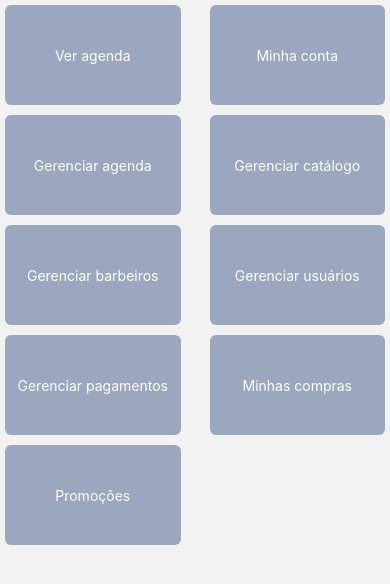
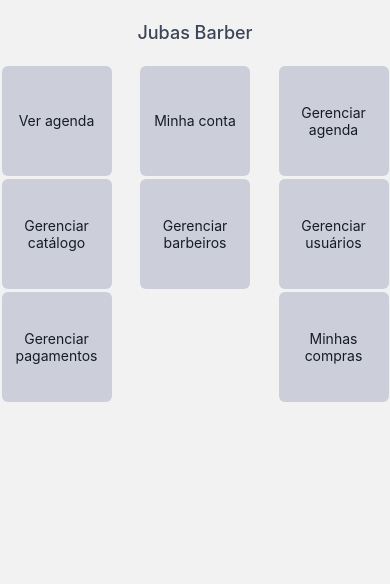
Before and after one commit to marcelo-de-santana/jubas-app, a React Native app: screen /HomeScreen in a window 390 px wide. Shown: the top 584 px of the page. Built offline with nearby package versions, Linux system fonts and the light colour scheme.

Commit message:
Ajuste da Tela Home

```diff
--- a/src/components/List/EmptyList.tsx
+++ b/src/components/List/EmptyList.tsx
@@ -1,10 +1,10 @@
-import {theme} from '@styles';
+import {text, theme} from '@styles';
 import {Text, View} from 'react-native';
 
 export function EmptyListScreen({title}: {title: string}) {
   return (
     <View style={theme.containerJustifyCenter}>
-      <Text style={theme.blackTextSmallCenter}>{title}</Text>
+      <Text style={text.blackTextCenter16}>{title}</Text>
     </View>
   );
 }
--- a/src/components/List/SimpleListItem.tsx
+++ b/src/components/List/SimpleListItem.tsx
@@ -12,11 +12,7 @@ export function SimpleListItem({
     <TouchableOpacity style={theme.blueBoxItems} onPress={onPress}>
       {textValues ? (
         <View
-          style={{
-            flexDirection: 'row',
-            flexWrap: 'wrap',
-            justifyContent: 'space-between',
-          }}>
+          style={theme.boxFlexRow}>
           {textValues.map((value, index) => (
             <Text key={index} style={text.whiteText16}>
               {value}
--- /dev/null
+++ b/src/components/Watch.tsx
@@ -0,0 +1,33 @@
+import {useEffect, useState} from 'react';
+import {Text, View} from 'react-native';
+
+export function Watch() {
+  const [time, setTime] = useState('');
+
+  function searchTime() {
+    const date = new Date();
+    const hour = date.getHours().toString().padStart(2, '0');
+    const minutes = date.getMinutes().toString().padStart(2, '0');
+    const seconds = date.getSeconds().toString().padStart(2, '0');
+
+    return `${hour}:${minutes}:${seconds}`;
+  }
+
+  useEffect(() => {
+    setTimeout(() => {
+      setTime(searchTime());
+    }, 1000);
+  });
+
+  return (
+    <View
+      style={{
+        borderRadius: 6,
+        padding: 40,
+        flexDirection: 'row',
+        justifyContent: 'center',
+      }}>
+      <Text style={{fontSize: 60, color: '#3C4659'}}>{time}</Text>
+    </View>
+  );
+}
--- a/src/components/index.ts
+++ b/src/components/index.ts
@@ -6,3 +6,4 @@ export * from './List';
 export * from './Loaders';
 export * from './Modal';
 export * from './TextAlertError';
+export * from './Watch';
--- a/src/routes/AppStack.tsx
+++ b/src/routes/AppStack.tsx
@@ -2,7 +2,7 @@ import {
   NativeStackScreenProps,
   createNativeStackNavigator,
 } from '@react-navigation/native-stack';
-import {HomeScreen, UsersScreen} from '@screens';
+import {HomeScreen, UnderConstruction, UsersScreen} from '@screens';
 import {EmployeeScreen} from '@screens';
 
 export type AppStackProps = NativeStackScreenProps<AppStackParamList>;
@@ -14,6 +14,7 @@ export type AppStackParamList = {
   ScheduleManagement: undefined;
   ServiceBookScreens: undefined;
   ServiceCatalogScreens: undefined;
+  UnderConstruction: undefined;
   UsersScreens: undefined;
 };
 
@@ -32,7 +33,11 @@ export function AppStack() {
         headerTitleAlign: 'center',
       }}
       initialRouteName="HomeScreen">
-      <NativeStack.Screen name="HomeScreen" component={HomeScreen} />
+      <NativeStack.Screen
+        name="HomeScreen"
+        component={HomeScreen}
+        options={{title: 'Jubas Barber', headerShown: true}}
+      />
       <NativeStack.Screen
         name="EmployeeScreen"
         component={EmployeeScreen}
@@ -43,6 +48,10 @@ export function AppStack() {
         component={UsersScreen}
         options={{title: 'Usuários', headerShown: true}}
       />
+      <NativeStack.Screen
+        name="UnderConstruction"
+        component={UnderConstruction}
+      />
     </NativeStack.Navigator>
   );
 }
--- a/src/screens/HomeScreen/HomeScreen.tsx
+++ b/src/screens/HomeScreen/HomeScreen.tsx
@@ -1,60 +1,40 @@
-import {Alert, Text, TouchableOpacity, View} from 'react-native';
 import {Screen} from '@components';
-import {menu, theme} from '@styles';
 import {AppStackProps} from '@routes';
+import {Menu} from './components/Menu';
 
 export function HomeScreen({navigation}: AppStackProps) {
-  const {navigate} = navigation;
+  const menuOptions = [
+    {
+      title: 'Ver agenda',
+    },
+    {
+      title: 'Minha conta',
+    },
+    {
+      title: 'Gerenciar agenda',
+    },
+    {
+      title: 'Gerenciar catálogo',
+    },
+    {
+      title: 'Gerenciar barbeiros',
+      routeName: 'EmployeeScreen',
+    },
+    {
+      title: 'Gerenciar usuários',
+      routeName: 'UsersScreens',
+    },
+    {
+      title: 'Gerenciar pagamentos',
+    },
+    {
+      title: 'Minhas compras',
+    },
+  ];
+
   return (
     <Screen>
-      <View style={theme.boxFlexRow}>
-        <TouchableOpacity
-          style={menu.boxMenu}
-          onPress={() => navigate('ServiceBookScreens')}>
-          <Text style={menu.textMenu}>Ver agenda</Text>
-        </TouchableOpacity>
-        <TouchableOpacity
-          style={menu.boxMenu}
-          onPress={() => navigate('MyAccount')}>
-          <Text style={menu.textMenu}>Minha conta</Text>
-        </TouchableOpacity>
-        <TouchableOpacity
-          style={menu.boxMenu}
-          onPress={() => navigate('ScheduleManagement')}>
-          <Text style={menu.textMenu}>Gerenciar agenda</Text>
-        </TouchableOpacity>
-        <TouchableOpacity
-          style={menu.boxMenu}
-          onPress={() => navigate('ServiceCatalogScreens')}>
-          <Text style={menu.textMenu}>Gerenciar catálogo</Text>
-        </TouchableOpacity>
-        <TouchableOpacity
-          style={menu.boxMenu}
-          onPress={() => navigate('EmployeeScreen')}>
-          <Text style={menu.textMenu}>Gerenciar barbeiros</Text>
-        </TouchableOpacity>
-        <TouchableOpacity
-          style={menu.boxMenu}
-          onPress={() => navigate('UsersScreens')}>
-          <Text style={menu.textMenu}>Gerenciar usuários</Text>
-        </TouchableOpacity>
-        <TouchableOpacity
-          style={menu.boxMenu}
-          onPress={() => Alert.alert('', 'Módulo em construção')}>
-          <Text style={menu.textMenu}>Gerenciar pagamentos</Text>
-        </TouchableOpacity>
-
-        <TouchableOpacity
-          style={menu.boxMenu}
-          onPress={() => Alert.alert('', 'Módulo em construção')}>
-          <Text style={menu.textMenu}>Minhas compras</Text>
-        </TouchableOpacity>
-        <TouchableOpacity
-          style={menu.boxMenu}
-          onPress={() => Alert.alert('', 'Módulo em construção')}>
-          <Text style={menu.textMenu}>Promoções</Text>
-        </TouchableOpacity>
-      </View>
+      <Menu menuOptions={menuOptions} navigate={navigation.navigate} />
     </Screen>
   );
 }
--- /dev/null
+++ b/src/screens/HomeScreen/components/Menu.tsx
@@ -0,0 +1,29 @@
+import {menu, theme} from '@styles';
+import {Text, TouchableOpacity, View} from 'react-native';
+
+type MenuProps = {
+  menuOptions: {title: string; routeName?: string}[];
+  navigate: (routeName: string) => void;
+};
+
+export function Menu({menuOptions, navigate}: MenuProps) {
+  function goToScreen(routeName: string) {
+    navigate(routeName);
+  }
+  return (
+    <View style={theme.boxFlexRow}>
+      {menuOptions ? (
+        menuOptions.map((option, index) => (
+          <TouchableOpacity
+            key={index}
+            style={menu.boxMenu}
+            onPress={() => goToScreen(option.routeName ?? 'UnderConstruction')}>
+            <Text style={menu.textMenu}>{option.title}</Text>
+          </TouchableOpacity>
+        ))
+      ) : (
+        <></>
+      )}
+    </View>
+  );
+}
--- /dev/null
+++ b/src/screens/UnderContruction/UnderContruction.tsx
@@ -0,0 +1,44 @@
+import {Screen} from '@components';
+import {Text, StyleSheet, Image} from 'react-native';
+
+export function UnderConstruction() {
+  return (
+    <Screen>
+      <Text style={styles.title}>Essa página está em construção</Text>
+      <Image
+        source={{
+          uri: 'https://i.pinimg.com/originals/ce/d2/d0/ced2d0cc1832708a6a1ee95df0e285a1.gif',
+        }}
+        style={styles.image}
+      />
+      <Text style={styles.description}>
+        Desculpe pelo transtorno, estamos trabalhando para melhorar sua
+        experiência.
+      </Text>
+    </Screen>
+  );
+}
+
+const styles = StyleSheet.create({
+  container: {
+    flex: 1,
+    alignItems: 'center',
+  },
+  image: {
+    width: 556,
+    height: 417,
+  },
+  title: {
+    fontSize: 24,
+    fontWeight: 'bold',
+    color: '#000000',
+    marginBottom: 10,
+    textAlign: 'center',
+  },
+  description: {
+    fontSize: 18,
+    color: '#000000',
+    textAlign: 'center',
+    marginHorizontal: 20,
+  },
+});
--- a/src/screens/UsersScreen/components/UserList.tsx
+++ b/src/screens/UsersScreen/components/UserList.tsx
@@ -22,6 +22,8 @@ export function UserList({openModalAlterUser}: UserListProps) {
   }
 
   return (
+
+
     <FlatList
       data={users}
       keyExtractor={users => users.id}
--- a/src/screens/index.ts
+++ b/src/screens/index.ts
@@ -3,4 +3,5 @@ export * from './HomeScreen/HomeScreen';
 export * from './LoginScreen/LoginScreen';
 export * from './SignUpScreen/SignUpScreen';
 export * from './RecoveryPasswordScreen/RecoveryPasswordScreen';
+export * from './UnderContruction/UnderContruction';
 export * from './UsersScreen/UsersScreen';
--- a/src/styles/Menu.ts
+++ b/src/styles/Menu.ts
@@ -2,15 +2,16 @@ import {StyleSheet} from 'react-native';
 
 export const menu = StyleSheet.create({
   boxMenu: {
-    backgroundColor: '#9BA7BF',
+    backgroundColor: '#CCCED9',
     borderRadius: 6,
-    height: 100,
+    height: 110,
     justifyContent: 'center',
-    margin: 5,
-    width: '45%',
+    margin: 1.5,
+    padding: 10,
+    width: 110,
   },
   textMenu: {
-    color: 'white',
+    color: '#161C26',
     textAlign: 'center',
   },
 });
```
